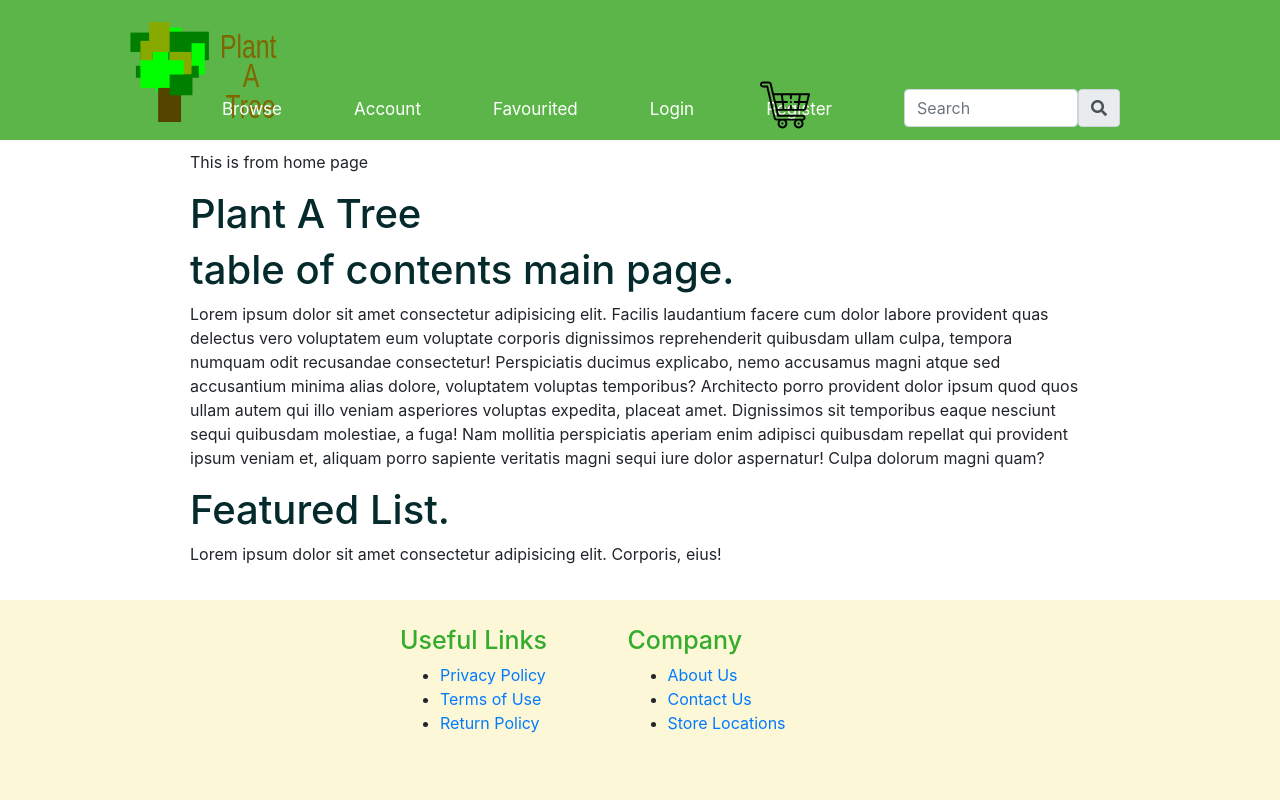
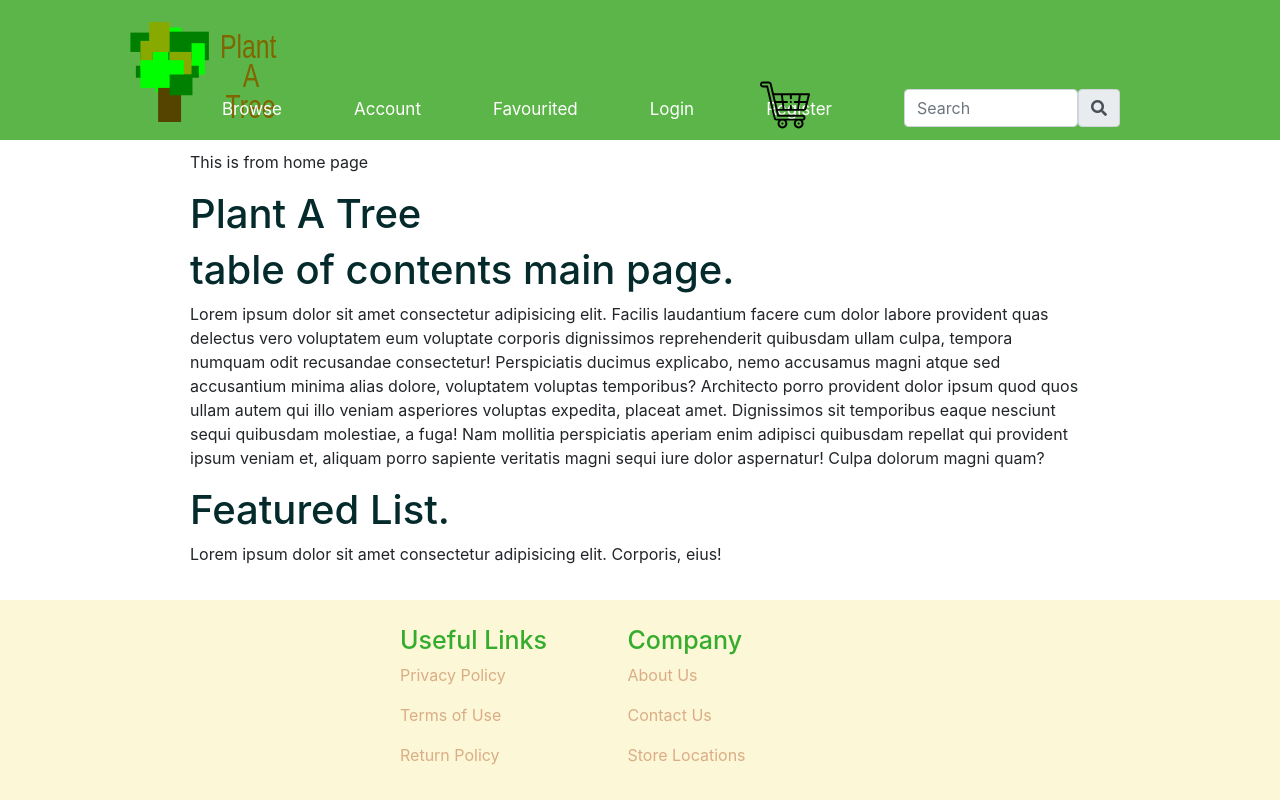
Before and after one commit to edrispor/CISE2019, a React (Create React App) app in the folder plant-a-tree/: page / in a window 1280 px wide. Built offline with nearby package versions, Linux system fonts and the light colour scheme.

Commit message:
Revert "Merge pull request #6 from edrispor/Naveen"
This reverts commit 075e08e00d3c360f0e5d12c43802b9962ffb7f55, reversing
changes made to 5303f52249a183c0d51b2ddca325c2e44df8919a.

```diff
--- a/plant-a-tree/src/App.js
+++ b/plant-a-tree/src/App.js
@@ -11,14 +11,11 @@ import Error from "./pages/Error";
 import Favourites from "./pages/Favourites";
 import Home from "./pages/Home";
 import Items from "./pages/Items";
-import Location from "./pages/Location";
 import Login from "./pages/Login";
 import Maintenance from "./pages/Maintenance";
 import Policy from "./pages/Policy";
-import Privacy from "./pages/Privacy";
 import Register from "./pages/Register";
 import Search from "./pages/Search";
-import Terms from "./pages/Terms";
 import Tools from "./pages/Tools";
 import Tree from "./pages/Tree";
 import Footer from "./components/Footer";
@@ -39,14 +36,11 @@ function App() {
         <Route exact path="/details" component={Details} />
         <Route exact path="/account/favourites" component={Favourites} />
         <Route exact path="/items" component={Items} />
-        <Route exact path="/location" component={Location} />
         <Route exact path="/login" component={Login} />
         <Route exact path="/items/maintenance" component={Maintenance} />
         <Route exact path="/policy" component={Policy} />
-        <Route exact path="/privacy" component={Privacy} />
         <Route exact path="/register" component={Register} />
         <Route exact path="/search" component={Search} />
-        <Route exact path="/terms" component={Terms} />
         <Route exact path="/items/tools" component={Tools} />
         <Route exact path="/items/tree" component={Tree} />
         <Route component={Error} />
--- a/plant-a-tree/src/components/Footer.jsx
+++ b/plant-a-tree/src/components/Footer.jsx
@@ -1,5 +1,5 @@
 import React, { Component } from "react";
-import { Link } from "react-router-dom";
+
 export default class Footer extends Component {
   render() {
     return (
@@ -8,31 +8,15 @@ export default class Footer extends Component {
           <div className="row">
             <div className="col-md-3">
               <h1>Useful Links</h1>
-              <ul>
-                <li>
-                  <Link to="/privacy">Privacy Policy</Link>
-                </li>
-                <li>
-                  <Link to="/terms">Terms of Use</Link>
-                </li>
-                <li>
-                  <Link to="/policy">Return Policy</Link>
-                </li>
-              </ul>
+              <p>Privacy Policy</p>
+              <p>Terms of Use</p>
+              <p>Return Policy</p>
             </div>
             <div className="col-md-3">
               <h1>Company</h1>
-              <ul>
-                <li>
-                  <Link to="/about">About Us</Link>
-                </li>
-                <li>
-                  <Link to="/contact">Contact Us</Link>
-                </li>
-                <li>
-                  <Link to="/location">Store Locations</Link>
-                </li>
-              </ul>
+              <p>About Us</p>
+              <p>Contact Us</p>
+              <p>Store Locations</p>
             </div>
           </div>
         </div>
--- a/plant-a-tree/src/pages/Location.js
+++ /dev/null
@@ -1,9 +0,0 @@
-import React from "react";
-
-export default function Location() {
-  return (
-    <div>
-      <p>This is Location Page.</p>
-    </div>
-  );
-}
--- a/plant-a-tree/src/pages/Privacy.js
+++ /dev/null
@@ -1,9 +0,0 @@
-import React from "react";
-
-export default function Privacy() {
-  return (
-    <div>
-      <p>This is Privacy Page.</p>
-    </div>
-  );
-}
--- a/plant-a-tree/src/pages/Terms.js
+++ /dev/null
@@ -1,9 +0,0 @@
-import React from "react";
-
-export default function Terms() {
-  return (
-    <div>
-      <p>This is Terms Page.</p>
-    </div>
-  );
-}
```
